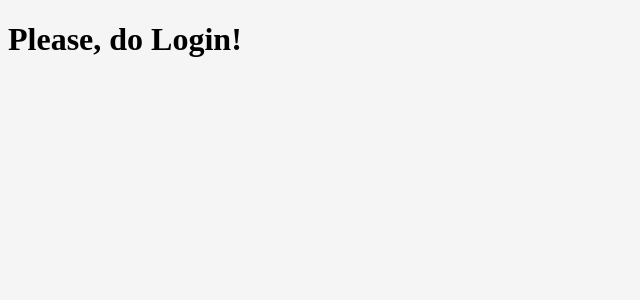
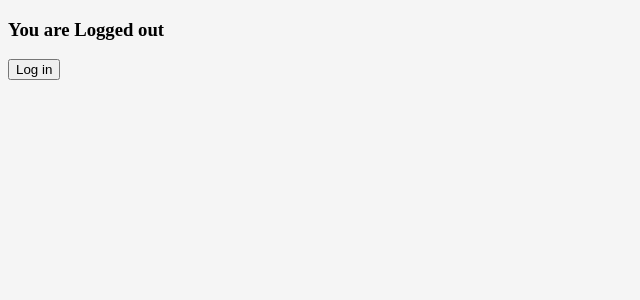
Before and after one commit to ebraimcarvalho/exercicios-projetos, a React (Create React App) app in the folder frontend-desafios/react-fcc-win/: page / in a window 1280 px wide. Shown: the top 300 px of the page, without its empty margins (0-640 px from the left). Built offline with nearby package versions, Linux system fonts and the light colour scheme.

Commit message:
state isLoggedIn false to true setState in a btn

```diff
--- a/frontend-desafios/react-fcc-win/src/App.js
+++ b/frontend-desafios/react-fcc-win/src/App.js
@@ -4,23 +4,25 @@ class App extends React.Component {
   constructor() {
     super()
     this.state = {
-      isLoading: true
+      isLoggedIn: false
     }
+    this.handleClick = this.handleClick.bind(this)
   }
 
-  componentDidMount() {
-    setInterval(() => {
-      this.setState({
-        isLoading: false
-      })
-    }, 2000)
+  handleClick() {
+    this.setState(prevState => {
+      return {
+        isLoggedIn: !prevState.isLoggedIn
+      }
+    })
   }
 
   render() {
-    console.log(this.state.isLoading)
+    console.log(this.state.isLoggedIn)
     return (
       <div>
-        {this.state.isLoading ? <h1>Loading...</h1> : <h1>Please, do Login!</h1>}
+        <h3>You are {this.state.isLoggedIn ? "Logged in" : "Logged out"}</h3>
+        <button onClick={this.handleClick}>{this.state.isLoggedIn ? "Log out" : "Log in"}</button>
       </div>
     )
   }
```
